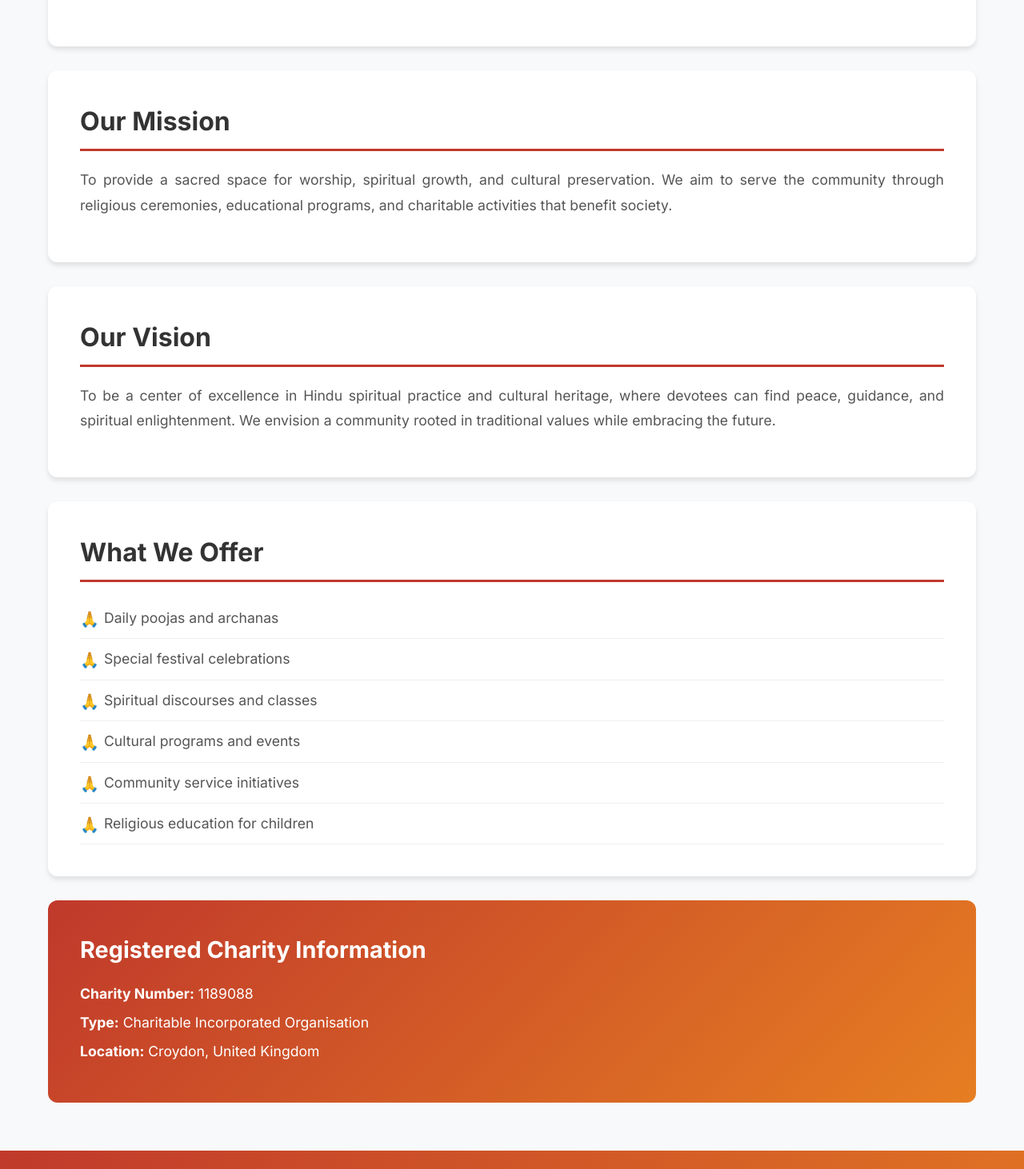
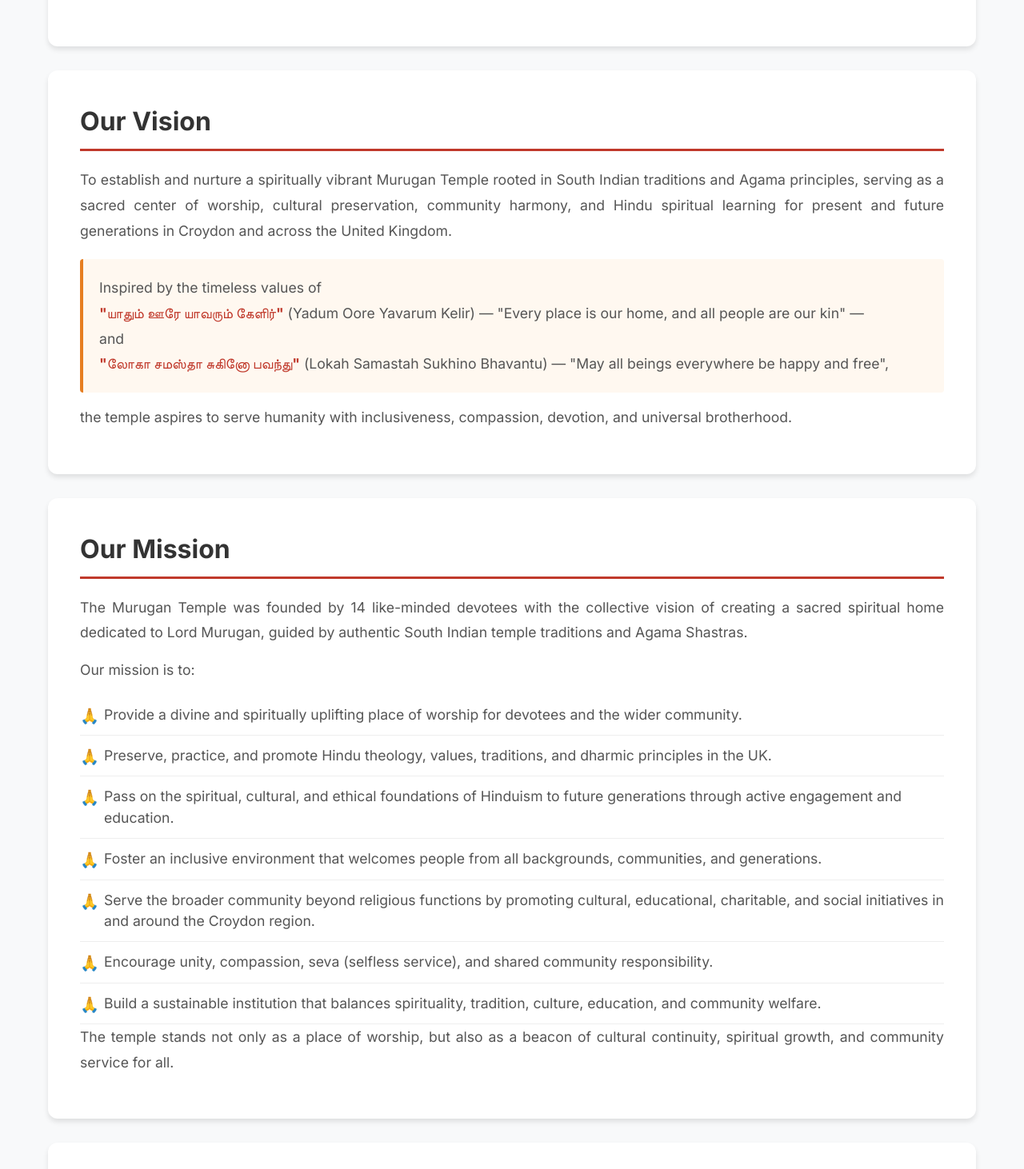
Before and after one commit to DILIGENTWORKS/smt-web, a React (Vite) app: page /smt-web/about in a window 1280 px wide. Shown: the part 608-2070 px from the top of the page at 80% size. Built offline with nearby package versions, Linux system fonts and the light colour scheme.

Commit message:
Add Vision and Mission statements to About page

```diff
--- a/src/pages/About.css
+++ b/src/pages/About.css
@@ -52,6 +52,19 @@
   color: #555;
   margin-bottom: 15px;
   text-align: justify;
+}
+
+.inspiration {
+  font-style: italic;
+  background: #fff8f0;
+  padding: 20px;
+  border-left: 4px solid #e67e22;
+  margin: 20px 0;
+  border-radius: 4px;
+}
+
+.inspiration strong {
+  color: #c0392b;
 }
 
 .about-section ul {
--- a/src/pages/About.jsx
+++ b/src/pages/About.jsx
@@ -27,21 +27,38 @@ const About = () => {
           </div>
 
           <div className="about-section">
-            <h2>Our Mission</h2>
+            <h2>Our Vision</h2>
             <p>
-              To provide a sacred space for worship, spiritual growth, and cultural
-              preservation. We aim to serve the community through religious ceremonies,
-              educational programs, and charitable activities that benefit society.
+              To establish and nurture a spiritually vibrant Murugan Temple rooted in South Indian traditions and Agama principles, serving as a sacred center of worship, cultural preservation, community harmony, and Hindu spiritual learning for present and future generations in Croydon and across the United Kingdom.
+            </p>
+            <p className="inspiration">
+              Inspired by the timeless values of<br />
+              <strong>"யாதும் ஊரே யாவரும் கேளிர்"</strong> (Yadum Oore Yavarum Kelir) — "Every place is our home, and all people are our kin" —<br />
+              and<br />
+              <strong>"லோகா சமஸ்தா சுகினோ பவந்து"</strong> (Lokah Samastah Sukhino Bhavantu) — "May all beings everywhere be happy and free",
+            </p>
+            <p>
+              the temple aspires to serve humanity with inclusiveness, compassion, devotion, and universal brotherhood.
             </p>
           </div>
 
           <div className="about-section">
-            <h2>Our Vision</h2>
+            <h2>Our Mission</h2>
             <p>
-              To be a center of excellence in Hindu spiritual practice and cultural
-              heritage, where devotees can find peace, guidance, and spiritual
-              enlightenment. We envision a community rooted in traditional values while
-              embracing the future.
+              The Murugan Temple was founded by 14 like-minded devotees with the collective vision of creating a sacred spiritual home dedicated to Lord Murugan, guided by authentic South Indian temple traditions and Agama Shastras.
+            </p>
+            <p>Our mission is to:</p>
+            <ul>
+              <li>Provide a divine and spiritually uplifting place of worship for devotees and the wider community.</li>
+              <li>Preserve, practice, and promote Hindu theology, values, traditions, and dharmic principles in the UK.</li>
+              <li>Pass on the spiritual, cultural, and ethical foundations of Hinduism to future generations through active engagement and education.</li>
+              <li>Foster an inclusive environment that welcomes people from all backgrounds, communities, and generations.</li>
+              <li>Serve the broader community beyond religious functions by promoting cultural, educational, charitable, and social initiatives in and around the Croydon region.</li>
+              <li>Encourage unity, compassion, seva (selfless service), and shared community responsibility.</li>
+              <li>Build a sustainable institution that balances spirituality, tradition, culture, education, and community welfare.</li>
+            </ul>
+            <p>
+              The temple stands not only as a place of worship, but also as a beacon of cultural continuity, spiritual growth, and community service for all.
             </p>
           </div>
 
```
